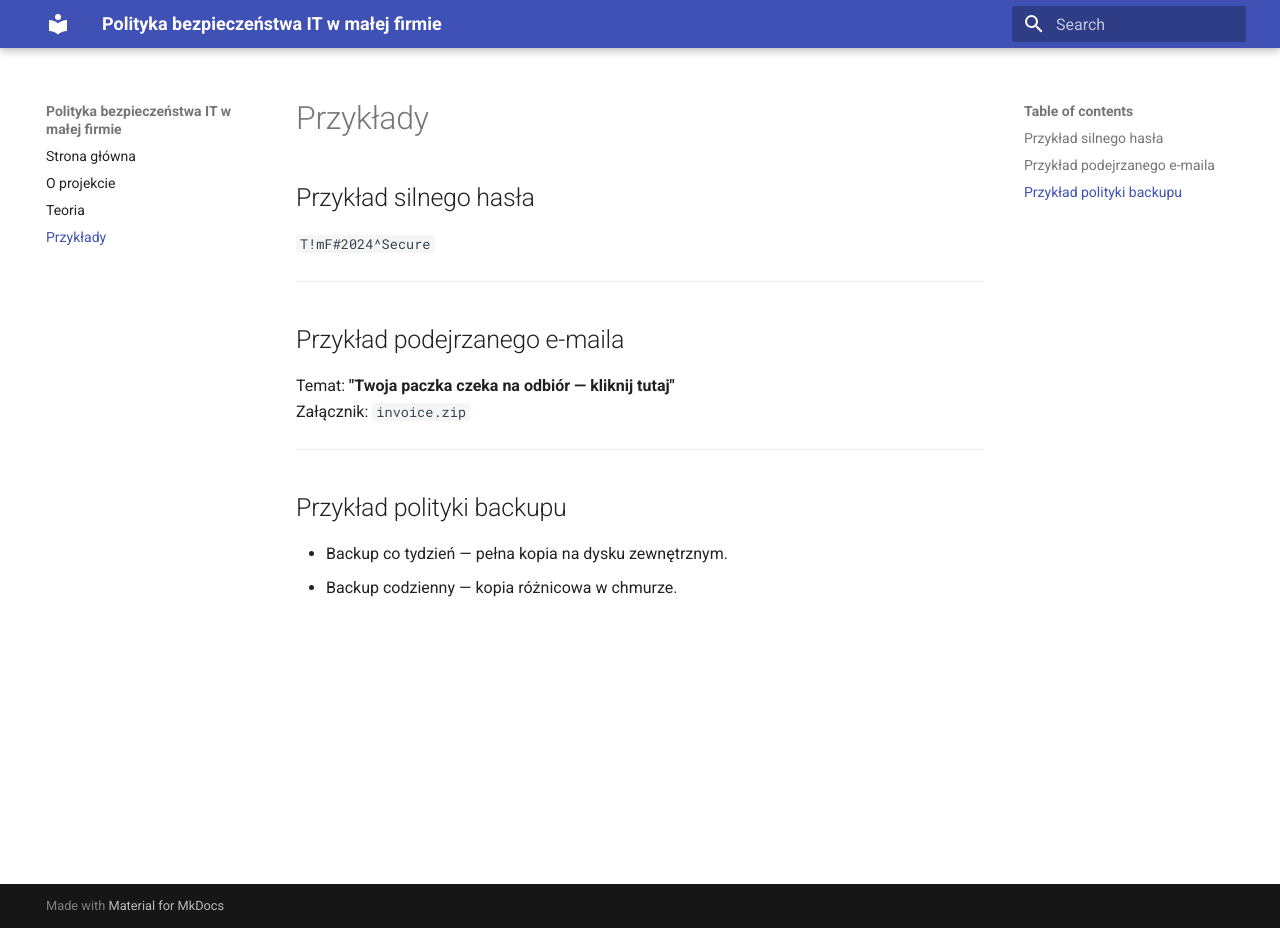
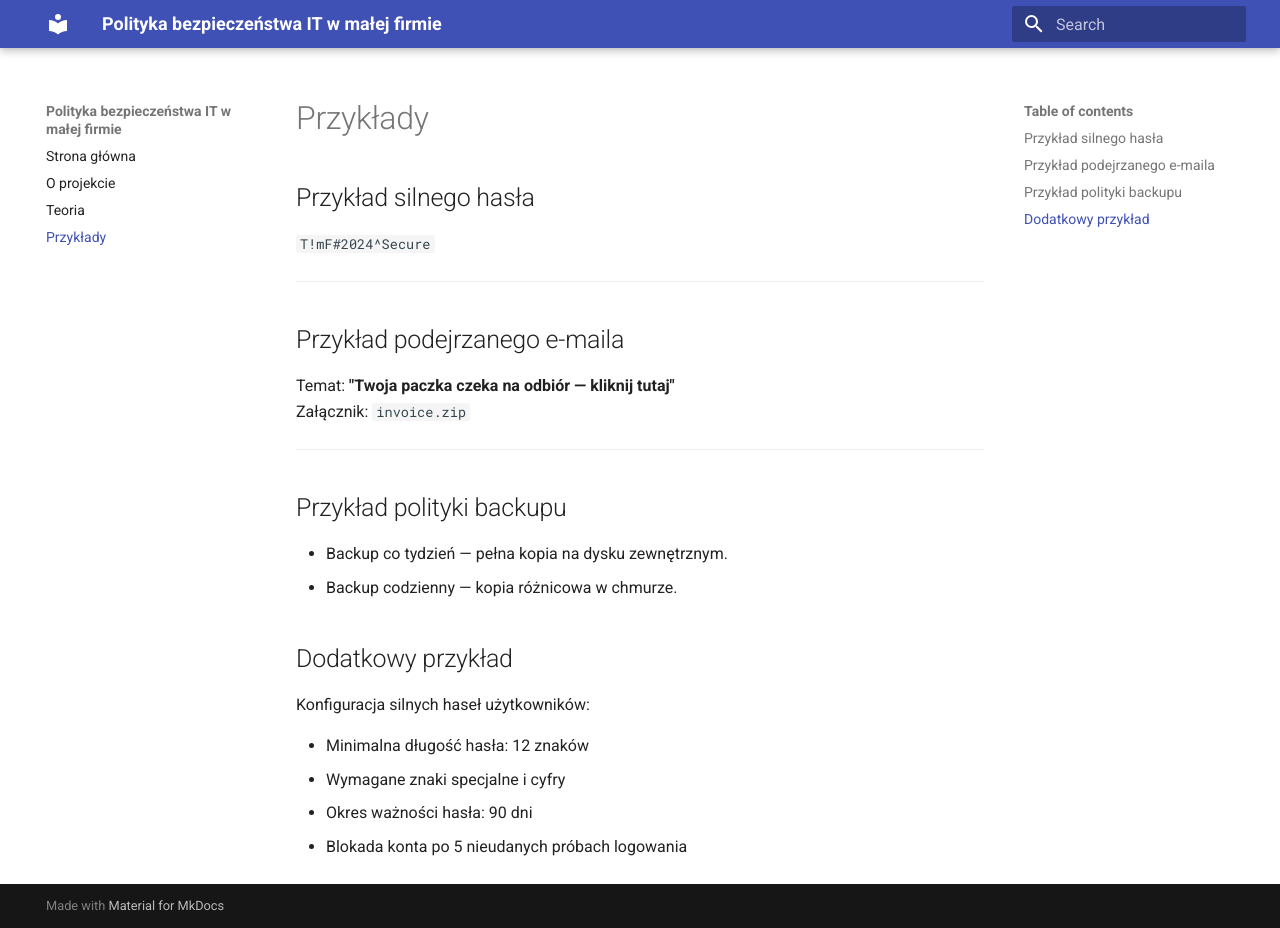
Before and after one commit to spinus1937/security-policy-dev, an MkDocs documentation site: the page built from docs/examples.md, in a window 1280 px wide and 928 px high. Built offline with MkDocs 1.6.1 and Material for MkDocs 9.7.7, drawn with Linux system fonts in a browser that asks for light colours.

Commit message:
Dodanie przykładu do polityki bezpieczeństwa

```diff
--- a/docs/examples.md
+++ b/docs/examples.md
@@ -17,3 +17,12 @@ Załącznik: `invoice.zip`
 
 - Backup co tydzień — pełna kopia na dysku zewnętrznym.
 - Backup codzienny — kopia różnicowa w chmurze.
+
+## Dodatkowy przykład
+
+Konfiguracja silnych haseł użytkowników:
+
+- Minimalna długość hasła: 12 znaków
+- Wymagane znaki specjalne i cyfry
+- Okres ważności hasła: 90 dni
+- Blokada konta po 5 nieudanych próbach logowania
```
